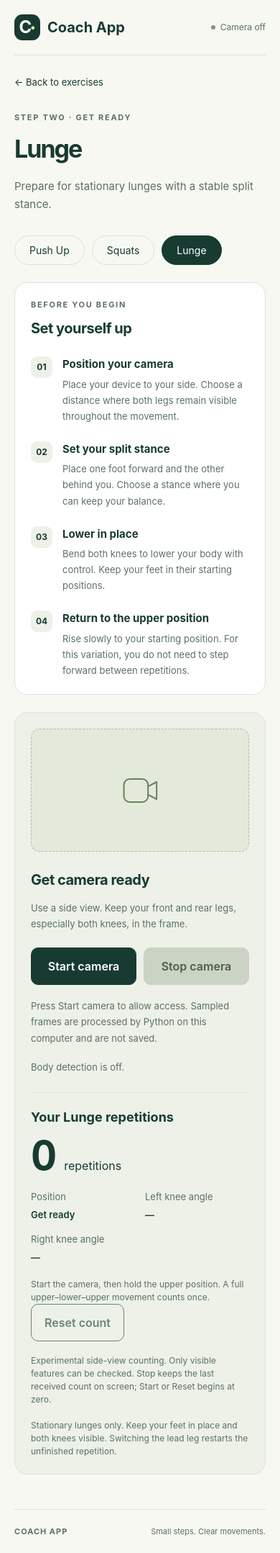
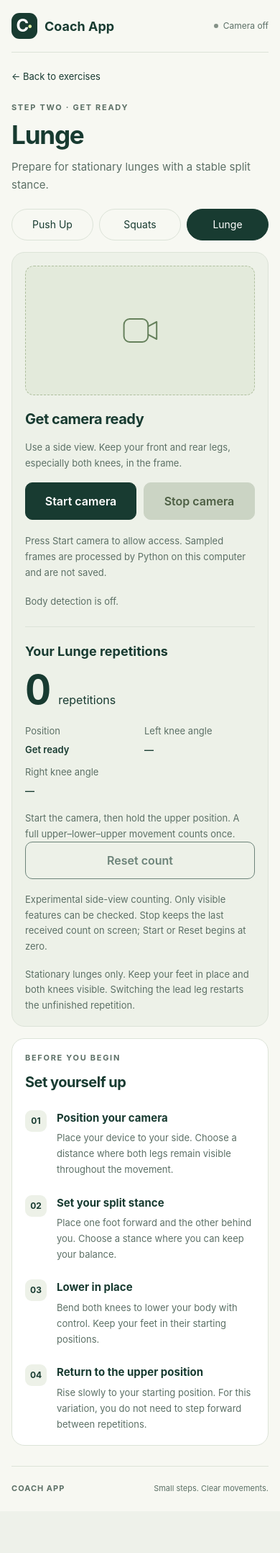
Before and after one commit to mukhammaddiyor01/coach-app, a FastAPI app: page /workout/lunge in a window 390 px wide. Shown: the whole page at 72% size. After the commit the page ends 2073 px from the top, so only its background shows below. Run offline with FastAPI, Linux system fonts and the light colour scheme.

Commit message:
feat: adapt workout pages and camera previews for mobile screens

```diff
--- a/frontend/static/css/style.css
+++ b/frontend/static/css/style.css
@@ -16,13 +16,31 @@ body {
   background: var(--background);
   font-family: -apple-system, BlinkMacSystemFont, "Segoe UI", sans-serif;
   line-height: 1.5;
+  -webkit-text-size-adjust: 100%;
 }
 
 button, a { -webkit-tap-highlight-color: transparent; }
 button { font: inherit; }
 a { color: inherit; }
 
-.page { max-width: 1080px; margin: 0 auto; padding: 0 36px; }
+.page {
+  max-width: 1080px;
+  margin: 0 auto;
+  padding: env(safe-area-inset-top, 0px) max(36px, env(safe-area-inset-right, 0px))
+    env(safe-area-inset-bottom, 0px) max(36px, env(safe-area-inset-left, 0px));
+}
+
+main, .exercise-card, .camera-panel, .instruction-panel {
+  min-width: 0;
+}
+
+button, .exercise-tabs a, .brand, .back-link {
+  min-height: 44px;
+}
+
+button, .exercise-tabs a {
+  touch-action: manipulation;
+}
 .header { display: flex; align-items: center; justify-content: space-between; padding: 28px 0; border-bottom: 1px solid var(--border); }
 .brand { display: flex; align-items: center; gap: 10px; font-size: 20px; font-weight: 750; text-decoration: none; }
 .brand-symbol { display: inline-flex; align-items: center; justify-content: center; width: 36px; height: 36px; border-radius: 11px; background: var(--text); color: white; font-size: 24px; }
@@ -56,7 +74,7 @@ footer { display: flex; justify-content: space-between; gap: 12px; margin-top: 4
 footer span:first-child { font-weight: 700; letter-spacing: 1px; }
 
 @media (max-width: 650px) {
-  .page { padding: 0 20px; }
+  .page { padding-inline: max(16px, env(safe-area-inset-left, 0px)) max(16px, env(safe-area-inset-right, 0px)); }
   .header { padding: 20px 0; }
   .intro { padding: 36px 0 26px; }
   .exercise-grid { grid-template-columns: 1fr; gap: 14px; }
@@ -79,7 +97,7 @@ footer span:first-child { font-weight: 700; letter-spacing: 1px; }
 .exercise-tabs a { padding: 9px 20px; border: 1px solid var(--border); border-radius: 30px; font-size: 14px; text-decoration: none; }
 .exercise-tabs a:hover { background: #edf1e8; }
 .exercise-tabs a[aria-current="page"] { background: var(--text); border-color: var(--text); color: white; }
-.workout-layout { display: grid; grid-template-columns: 1.25fr 1fr; gap: 24px; align-items: start; }
+.workout-layout { display: grid; grid-template-columns: minmax(0, 1.25fr) minmax(0, 1fr); gap: 24px; align-items: start; }
 .instruction-panel, .camera-panel { padding: 28px; border: 1px solid var(--border); border-radius: 18px; background: var(--surface); }
 .instruction-panel h2, .camera-panel h2 { margin: 0; font-size: 20px; letter-spacing: -0.5px; }
 .instruction-panel .eyebrow { margin-bottom: 10px; }
@@ -111,7 +129,9 @@ footer span:first-child { font-weight: 700; letter-spacing: 1px; }
 .camera-video {
   display: block;
   width: 100%;
-  aspect-ratio: 16 / 9;
+  height: auto;
+  max-height: 65vh;
+  max-height: 65svh;
   object-fit: contain;
   margin-bottom: 0;
   border-radius: 12px;
@@ -133,6 +153,7 @@ footer span:first-child { font-weight: 700; letter-spacing: 1px; }
 .start-button,
 .stop-button {
   flex: 1 1 130px;
+  min-height: 48px;
   padding: 13px 18px;
   border: 1px solid var(--text);
   border-radius: 10px;
@@ -230,3 +251,159 @@ footer span:first-child { font-weight: 700; letter-spacing: 1px; }
   outline: 3px solid var(--text);
   outline-offset: 4px;
 }
+
+
+/* Keep the camera and results first in both visual and keyboard reading order. */
+.back-link,
+.exercise-tabs a {
+  display: inline-flex;
+  align-items: center;
+}
+
+.stage-note,
+.workout-metrics dd {
+  overflow-wrap: anywhere;
+}
+
+@media (max-width: 750px) {
+  .workout-layout {
+    gap: 16px;
+  }
+
+  .back-link {
+    margin-top: 12px;
+  }
+
+  .workout-intro {
+    padding: 12px 0 20px;
+  }
+
+  .workout-intro .eyebrow {
+    margin-bottom: 10px;
+  }
+
+  .workout-intro .intro-description {
+    margin-top: 12px;
+  }
+
+  .exercise-tabs {
+    display: grid;
+    grid-template-columns: repeat(3, minmax(0, 1fr));
+    gap: 8px;
+    margin-bottom: 16px;
+  }
+
+  .exercise-tabs a {
+    justify-content: center;
+    padding: 10px 8px;
+    text-align: center;
+  }
+
+  .instruction-panel,
+  .camera-panel {
+    padding: 18px;
+  }
+
+  .camera-placeholder,
+  .camera-stage {
+    margin-bottom: 18px;
+  }
+
+  .camera-controls {
+    display: grid;
+    grid-template-columns: repeat(2, minmax(0, 1fr));
+    margin-top: 16px;
+  }
+
+  .camera-controls button {
+    padding-inline: 8px;
+  }
+
+  #reset-count {
+    width: 100%;
+  }
+
+  .workout-metrics {
+    grid-template-columns: repeat(auto-fit, minmax(min(100%, 100px), 1fr));
+    gap: 12px;
+  }
+}
+
+@media (max-width: 650px) {
+  .header {
+    gap: 12px;
+    flex-wrap: wrap;
+    padding-block: 14px;
+  }
+
+  .brand {
+    font-size: 18px;
+  }
+
+  .camera-status {
+    max-width: 50%;
+  }
+
+  .camera-status > span:first-child {
+    flex-shrink: 0;
+  }
+
+  .intro {
+    padding: 28px 0 22px;
+  }
+
+  h1 {
+    font-size: clamp(32px, 9vw, 44px);
+    letter-spacing: -1.2px;
+  }
+
+  .exercise-card {
+    display: grid;
+    grid-template-columns: 80px minmax(0, 1fr);
+    gap: 2px 16px;
+    padding: 16px;
+  }
+
+  .exercise-drawing {
+    grid-column: 1;
+    grid-row: 1 / 5;
+    align-self: center;
+    width: 100%;
+    height: 90px;
+    margin: 0;
+  }
+
+  .card-top,
+  .exercise-name,
+  .exercise-subtitle,
+  .card-bottom {
+    grid-column: 2;
+  }
+
+  .exercise-name {
+    font-size: 24px;
+  }
+
+  .card-bottom {
+    gap: 8px;
+    margin-top: 10px;
+    padding-top: 8px;
+  }
+
+  .stage-note {
+    font-size: 13px;
+    line-height: 1.65;
+  }
+
+  footer {
+    margin-top: 28px;
+    padding-bottom: 24px;
+  }
+}
+
+@media (max-height: 500px) and (orientation: landscape) {
+  .camera-video {
+    max-height: 75vh;
+    max-height: 75svh;
+  }
+}
--- a/frontend/templates/index.html
+++ b/frontend/templates/index.html
@@ -2,7 +2,7 @@
 <html lang="en">
   <head>
     <meta charset="UTF-8" />
-    <meta name="viewport" content="width=device-width, initial-scale=1.0" />
+    <meta name="viewport" content="width=device-width, initial-scale=1.0, viewport-fit=cover" />
     <meta name="description" content="Choose Push Up, Squats, or Lunge to get started." />
     <title>Coach App — Choose your exercise</title>
     <link rel="stylesheet" href="{{ url_for('static', path='css/style.css') }}" />
--- a/frontend/templates/workout.html
+++ b/frontend/templates/workout.html
@@ -2,7 +2,7 @@
 <html lang="en">
   <head>
     <meta charset="UTF-8" />
-    <meta name="viewport" content="width=device-width, initial-scale=1.0" />
+    <meta name="viewport" content="width=device-width, initial-scale=1.0, viewport-fit=cover" />
     <meta name="description" content="Camera placement and starting position instructions for your selected exercise." />
     <title>{{ exercise.title if exercise else 'Exercise not found' }} — Coach App</title>
     <link rel="stylesheet" href="{{ url_for('static', path='css/style.css') }}" />
@@ -40,19 +40,6 @@
           </nav>
 
           <div class="workout-layout">
-            <section class="instruction-panel" aria-labelledby="instructions-title">
-              <p class="eyebrow">BEFORE YOU BEGIN</p>
-              <h2 id="instructions-title">Set yourself up</h2>
-              <ol id="instruction-list" class="instruction-list">
-                {% for step in exercise.steps %}
-                <li>
-                  <h3>{{ step.title }}</h3>
-                  <p>{{ step.description }}</p>
-                </li>
-                {% endfor %}
-              </ol>
-            </section>
-
             <aside class="camera-panel" aria-labelledby="camera-title">
               <div id="camera-placeholder" class="camera-placeholder" aria-hidden="true">
                 <svg viewBox="0 0 80 80" fill="none">
@@ -96,6 +83,19 @@
               </section>
               <noscript><p>Enable JavaScript to use the camera. You can still read the exercise instructions.</p></noscript>
             </aside>
+
+            <section class="instruction-panel" aria-labelledby="instructions-title">
+              <p class="eyebrow">BEFORE YOU BEGIN</p>
+              <h2 id="instructions-title">Set yourself up</h2>
+              <ol id="instruction-list" class="instruction-list">
+                {% for step in exercise.steps %}
+                <li>
+                  <h3>{{ step.title }}</h3>
+                  <p>{{ step.description }}</p>
+                </li>
+                {% endfor %}
+              </ol>
+            </section>
           </div>
         </div>
         {% endif %}
```
Also changed, not shown: AGENTS.md (+3 -3 lines).
